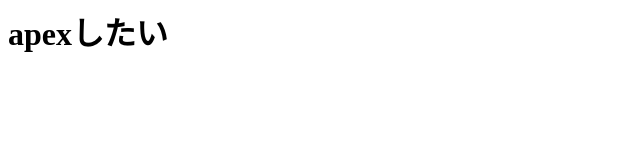
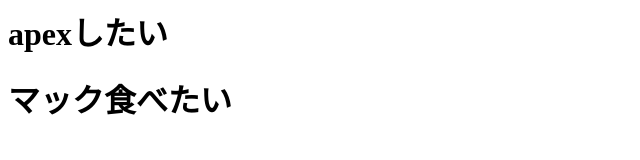
Before and after one commit to watanabeyuichi-ers/b4test, a plain HTML site: page index.html in a window 1280 px wide. Shown: the whole page, without its empty margins (0-640 px from the left). Drawn offline with Linux system fonts and the light colour scheme.

Commit message:
マック食べたい

```diff
--- a/index.html
+++ b/index.html
@@ -1 +1,2 @@
 <h1>apexしたい</h1>
+<h1>マック食べたい</h1>
```
